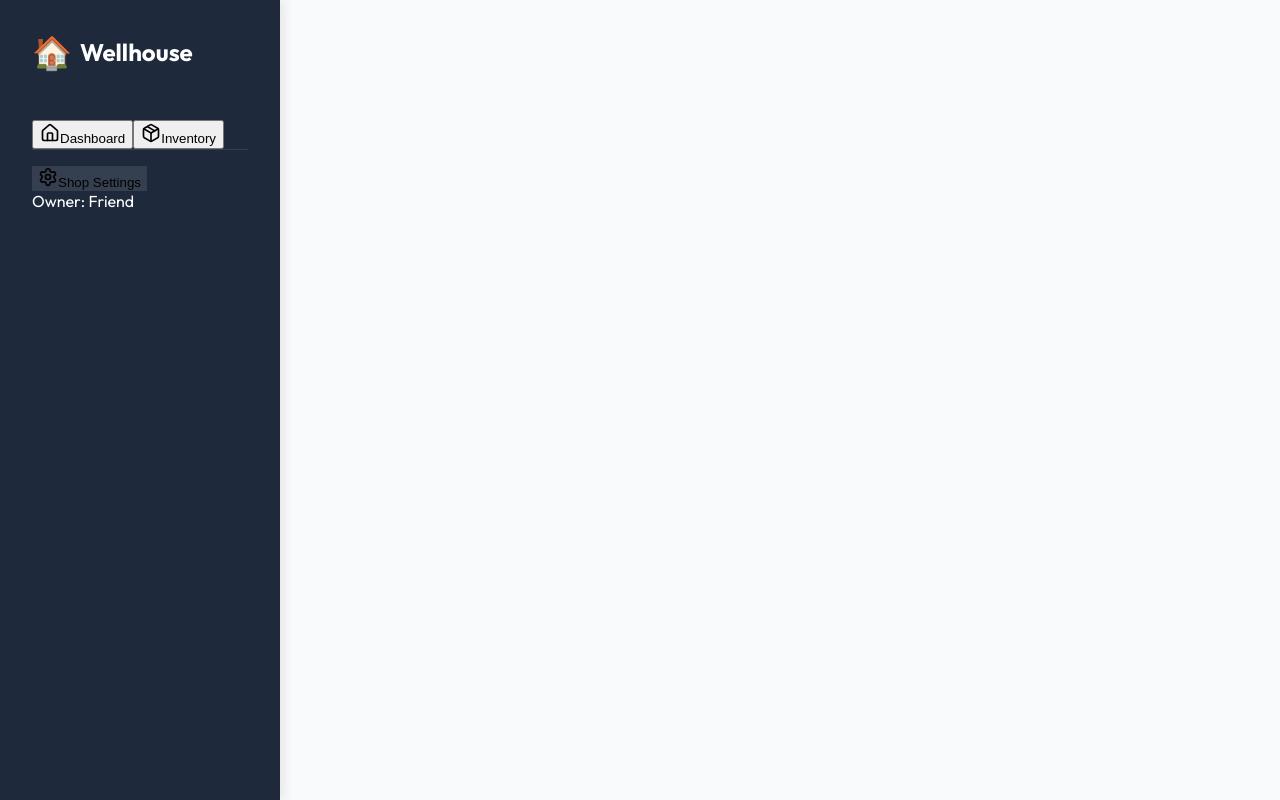
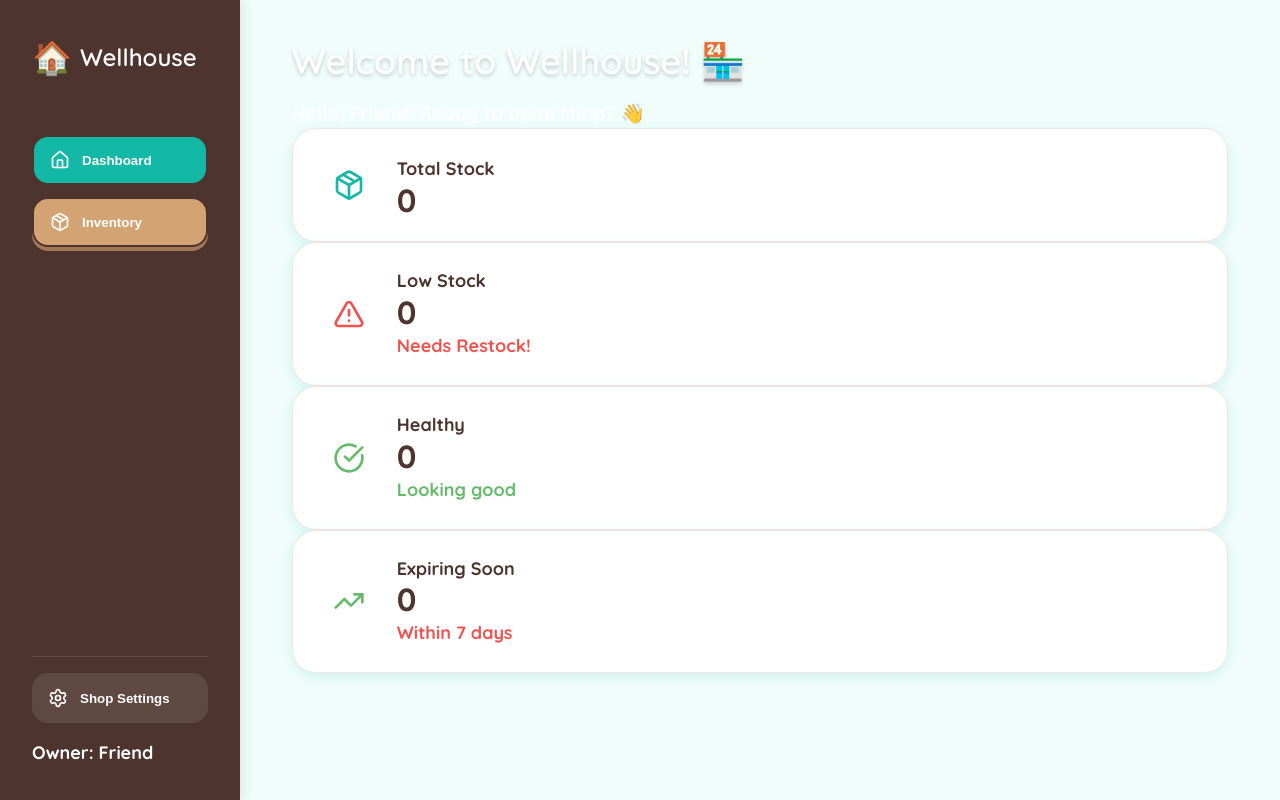
Before and after one commit to YCYYClaire/household-supply-tracker, a React (Vite) app: page / in a window 1280 px wide. Shown: the top 800 px of the page. Built offline with nearby package versions, Linux system fonts and the light colour scheme.

Commit message:
style: push final batch of styles, utils and assets 6/6

```diff
--- a/src/index.css
+++ b/src/index.css
@@ -1,37 +1,51 @@
-/* Placeholder for index.css content which is long, I will use a concise version or the user's version if I had it.
-Wait, I should have read index.css fully. I'll read it now. */
-/* (Self-correction: I'll read index.css in the next step or just use what I know) */
-@import url('https://fonts.googleapis.com/css2?family=Outfit:wght@400;600;700;800&display=swap');
+@import url('https://fonts.googleapis.com/css2?family=Quicksand:wght@500;600;700&display=swap');
 
 :root {
+  --bg-body: #f0fdfa;
+  --bg-surface: #ffffff;
   --primary: #14b8a6;
   --primary-hover: #0d9488;
-  --accent: #f43f5e;
-  --bg-body: #f8fafc;
-  --bg-surface: #ffffff;
-  --text-main: #1e293b;
-  --text-muted: #64748b;
-  --border: #e2e8f0;
-  --danger: #ef4444;
-  --success: #22c55e;
-  --warning: #f59e0b;
-  --radius-lg: 16px;
-  --radius-md: 12px;
-  --shadow-sm: 0 1px 2px 0 rgb(0 0 0 / 0.05);
-  --shadow-md: 0 4px 6px -1px rgb(0 0 0 / 0.1);
-  --shadow-lg: 0 10px 15px -3px rgb(0 0 0 / 0.1);
+  --accent: #d4a373;
+  --success: #66bb6a;
+  --warning: #f9a825;
+  --danger: #ef5350;
+  --text-main: #4e342e;
+  --text-muted: #8d6e63;
+  --border: #f0e6e6;
+  --shadow-sm: 0 2px 4px rgba(20, 184, 166, 0.1);
+  --shadow-md: 0 4px 12px rgba(20, 184, 166, 0.15);
+  --shadow-lg: 0 10px 15px -3px rgba(78, 52, 46, 0.05), 0 4px 6px -4px rgba(78, 52, 46, 0.05);
+  --radius-sm: 12px;
+  --radius-md: 16px;
+  --radius-lg: 24px;
+  --font-family: 'Quicksand', 'Outfit', sans-serif;
 }
 
-* {
-  box-sizing: border-box;
-}
+*, *::before, *::after { box-sizing: border-box; margin: 0; padding: 0; }
+body { font-family: var(--font-family); background-color: var(--bg-body); background-image: radial-gradient(rgba(20, 184, 166, 0.15) 2px, transparent 2px); background-size: 24px 24px; color: var(--text-main); line-height: 1.6; font-size: 18px; font-weight: 700; }
+h1, h2, h3, h4, h5, h6 { font-weight: 600; color: var(--text-main); }
+.flex { display: flex; }
+.flex-col { flex-direction: column; }
+.items-center { align-items: center; }
+.justify-between { justify-content: space-between; }
+.gap-2 { gap: 0.5rem; }
+.gap-4 { gap: 1rem; }
+.animate-fade-in { animation: fadeIn 0.3s ease-out forwards; }
+@keyframes fadeIn { from { opacity: 0; transform: translateY(10px); } to { opacity: 1; transform: translateY(0); } }
 
-body {
-  margin: 0;
-  font-family: 'Outfit', -apple-system, BlinkMacSystemFont, "Segoe UI", Roboto, Helvetica, Arial, sans-serif;
-  -webkit-font-smoothing: antialiased;
-  -moz-osx-font-smoothing: grayscale;
-  background-color: var(--bg-body);
-  color: var(--text-main);
-}
-/* ... rest of index.css ... */
+.btn-primary { background-color: var(--primary); color: #fff; box-shadow: 0 5px 0 var(--primary-hover); margin-bottom: 5px; }
+.btn-primary:active { box-shadow: 0 0 0 var(--primary-hover); transform: translateY(5px); }
+.sidebar-btn { display: flex; align-items: center; gap: 0.75rem; padding: 0.75rem 1rem; border-radius: var(--radius-md); width: 100%; min-height: 50px; background-color: var(--accent); color: #fff; box-shadow: 0 4px 0 #a07855; border: 2px solid var(--text-main); font-weight: 700; cursor: pointer; transition: all 0.1s; margin-bottom: 1rem; }
+.sidebar-btn.active { background-color: var(--primary); box-shadow: 0 0 0 transparent; transform: translateY(4px); }
+
+.inventory-view-container { display: flex; flex-direction: column; gap: 4rem; width: 100%; background-color: #fafafa; }
+.shelf-section { display: flex; flex-direction: column; }
+.shelf-category-title { color: #fff; background-color: var(--primary); display: inline-flex; align-items: center; gap: 0.5rem; font-size: 0.95rem; font-weight: 700; border-radius: 100px 100px 0 0; align-self: flex-start; margin-left: 2rem; position: relative; z-index: 5; top: 6px; padding: 0.3rem 1.25rem; }
+.shelf { display: flex; align-items: center; padding: 1.5rem 2rem; background: linear-gradient(to bottom, #a1887f 0%, #8d6e63 100%); border-top: 6px solid #bcaaa4; box-shadow: 0 15px 20px -5px rgba(0, 0, 0, 0.4); min-height: 300px; }
+.shelf-items-grid { display: flex; align-items: center; gap: 1.5rem; width: 100%; overflow-x: auto; padding: 2rem 3rem; }
+.shelf-item-card { background: #fff; border-radius: 16px; padding: 1.25rem; display: flex; flex-direction: column; align-items: center; min-width: 140px; height: 240px; box-shadow: 0 4px 8px rgba(0, 0, 0, 0.1); }
+.item-icon-display { font-size: 3rem; width: 60px; height: 60px; display: flex; align-items: center; justify-content: center; }
+.qty-btn { width: 24px; height: 24px; border-radius: 50%; border: 1px solid var(--border); background: #fff; cursor: pointer; }
+
+input, .input-field { font-family: var(--font-family); font-weight: 700; border: 2px solid var(--border); border-radius: var(--radius-md); padding: 0.75rem 1rem; width: 100%; }
+input:focus { border-color: var(--primary); transform: translateY(-1px); }
--- /dev/null
+++ b/src/utils/inventoryData.js
@@ -0,0 +1,153 @@
+export const PREDEFINED_CATEGORIES = [
+    { label: "Skin Care", icon: "✨" },
+    { label: "Make-up", icon: "💄" },
+    { label: "Body Care", icon: "🧴" },
+    { label: "Fruits", icon: "🍎" },
+    { label: "Vegetables", icon: "🥦" },
+    { label: "Dairy", icon: "🥛" },
+    { label: "Meats", icon: "🥩" },
+    { label: "Office Supplies", icon: "✏️" },
+    { label: "Daily Use", icon: "🧻" }
+];
+
+export const PREDEFINED_UNITS = [
+    "kg", "bottle", "jar", "pcs", "pack"
+];
+
+export const CATEGORY_ITEMS_MAP = {
+    "Skin Care": [
+        { label: "Moisturizer", icon: "💧" },
+        { label: "Face Wash", icon: "🧼" },
+        { label: "Sunscreen", icon: "☀️" },
+        { label: "Face Mask", icon: "🧖‍♀️" },
+        { label: "Toner", icon: "🧴" },
+        { label: "Serum", icon: "🧪" },
+        { label: "Eye Cream", icon: "👁️" },
+        { label: "Exfoliator", icon: "✨" },
+        { label: "Night Cream", icon: "🌙" },
+        { label: "BB Cream", icon: "🎨" },
+        { label: "Essence", icon: "💎" },
+        { label: "Facial Oil", icon: "🌿" }
+    ],
+    "Make-up": [
+        { label: "Foundation", icon: "🎭" },
+        { label: "Lipstick", icon: "💋" },
+        { label: "Blush", icon: "🌸" },
+        { label: "Eyeshadow Palette", icon: "🎨" },
+        { label: "Mascara", icon: "👁️" },
+        { label: "Eyeliner", icon: "🖊️" },
+        { label: "Concealer", icon: "✨" },
+        { label: "Lip Gloss", icon: "💄" },
+        { label: "Eyebrow Pencil", icon: "📝" },
+        { label: "Setting Spray", icon: "💦" },
+        { label: "Primer", icon: "🧴" },
+        { label: "Highlighter", icon: "⭐" },
+        { label: "Bronzer", icon: "☀️" }
+    ],
+    "Body Care": [
+        { label: "Body Lotion", icon: "🧴" },
+        { label: "Soap", icon: "🧼" },
+        { label: "Shower Gel", icon: "🚿" },
+        { label: "Shampoo", icon: "🛁" },
+        { label: "Conditioner", icon: "💆‍♀️" },
+        { label: "Body Scrub", icon: "🌊" },
+        { label: "Hand Cream", icon: "🤲" },
+        { label: "Deodorant", icon: "💨" },
+        { label: "Body Oil", icon: "🌿" },
+        { label: "Hair Mask", icon: "💇‍♀️" },
+        { label: "Foot Cream", icon: "🦶" },
+        { label: "Bath Salts", icon: "🧂" }
+    ],
+    "Fruits": [
+        { label: "Apple", icon: "🍎" },
+        { label: "Banana", icon: "🍌" },
+        { label: "Orange", icon: "🍊" },
+        { label: "Grapes", icon: "🍇" },
+        { label: "Strawberry", icon: "🍓" },
+        { label: "Watermelon", icon: "🍉" },
+        { label: "Mango", icon: "🥭" },
+        { label: "Pineapple", icon: "🍍" },
+        { label: "Peach", icon: "🍑" },
+        { label: "Kiwi", icon: "🥝" },
+        { label: "Blueberry", icon: "🫐" },
+        { label: "Lemon", icon: "🍋" },
+        { label: "Pear", icon: "🍐" }
+    ],
+    "Vegetables": [
+        { label: "Carrot", icon: "🥕" },
+        { label: "Broccoli", icon: "🥦" },
+        { label: "Spinach", icon: "🍃" },
+        { label: "Potato", icon: "🥔" },
+        { label: "Tomato", icon: "🍅" },
+        { label: "Cucumber", icon: "🥒" },
+        { label: "Bell Pepper", icon: "🫑" },
+        { label: "Onion", icon: "🧅" },
+        { label: "Garlic", icon: "🧄" },
+        { label: "Lettuce", icon: "🥬" },
+        { label: "Corn", icon: "🌽" },
+        { label: "Mushroom", icon: "🍄" }
+    ],
+    "Dairy": [
+        { label: "Milk", icon: "🥛" },
+        { label: "Yogurt", icon: "🍦" },
+        { label: "Cheese", icon: "🧀" },
+        { label: "Butter", icon: "🧈" },
+        { label: "Cream", icon: "🍨" },
+        { label: "Sour Cream", icon: "🥄" },
+        { label: "Cottage Cheese", icon: "🍶" },
+        { label: "Cream Cheese", icon: "🧈" },
+        { label: "Whipped Cream", icon: "🍰" },
+        { label: "Ice Cream", icon: "🍦" },
+        { label: "Condensed Milk", icon: "🥫" }
+    ],
+    "Meats": [
+        { label: "Chicken Breast", icon: "🍗" },
+        { label: "Ground Beef", icon: "🍖" },
+        { label: "Pork", icon: "🥓" },
+        { label: "Salmon", icon: "🐟" },
+        { label: "Tuna", icon: "🐠" },
+        { label: "Shrimp", icon: "🦐" },
+        { label: "Bacon", icon: "🥓" },
+        { label: "Sausage", icon: "🌭" },
+        { label: "Lamb", icon: "🍖" },
+        { label: "Turkey", icon: "🦃" },
+        { label: "Duck", icon: "🦆" },
+        { label: "Crab", icon: "🦀" }
+    ],
+    "Office Supplies": [
+        { label: "Notebook", icon: "📓" },
+        { label: "Pen", icon: "🖊️" },
+        { label: "Paper", icon: "📄" },
+        { label: "Stapler", icon: "📎" },
+        { label: "Tape", icon: "📏" },
+        { label: "Scissors", icon: "✂️" },
+        { label: "Highlighter", icon: "🖍️" },
+        { label: "Sticky Notes", icon: "📝" },
+        { label: "Folder", icon: "📁" },
+        { label: "Binder", icon: "📚" },
+        { label: "Eraser", icon: "🧽" },
+        { label: "Ruler", icon: "📐" }
+    ],
+    "Daily Use": [
+        { label: "Toilet Paper", icon: "🧻" },
+        { label: "Toothpaste", icon: "🦷" },
+        { label: "Laundry Detergent", icon: "🧺" },
+        { label: "Dish Soap", icon: "🍽️" },
+        { label: "Trash Bags", icon: "🗑️" },
+        { label: "Paper Towels", icon: "🧻" },
+        { label: "Tissues", icon: "🤧" },
+        { label: "Cleaning Spray", icon: "🧴" },
+        { label: "Sponge", icon: "🧽" },
+        { label: "Aluminum Foil", icon: "📦" },
+        { label: "Plastic Wrap", icon: "📦" },
+        { label: "Batteries", icon: "🔋" }
+    ]
+};
+
+export const getItemIcon = (itemName) => {
+    for (const categoryItems of Object.values(CATEGORY_ITEMS_MAP)) {
+        const found = categoryItems.find(item => item.label === itemName);
+        if (found) return found.icon;
+    }
+    return "📦";
+};
```
Also changed, not shown: public/vite.svg (added), src/assets/react.svg (added).
